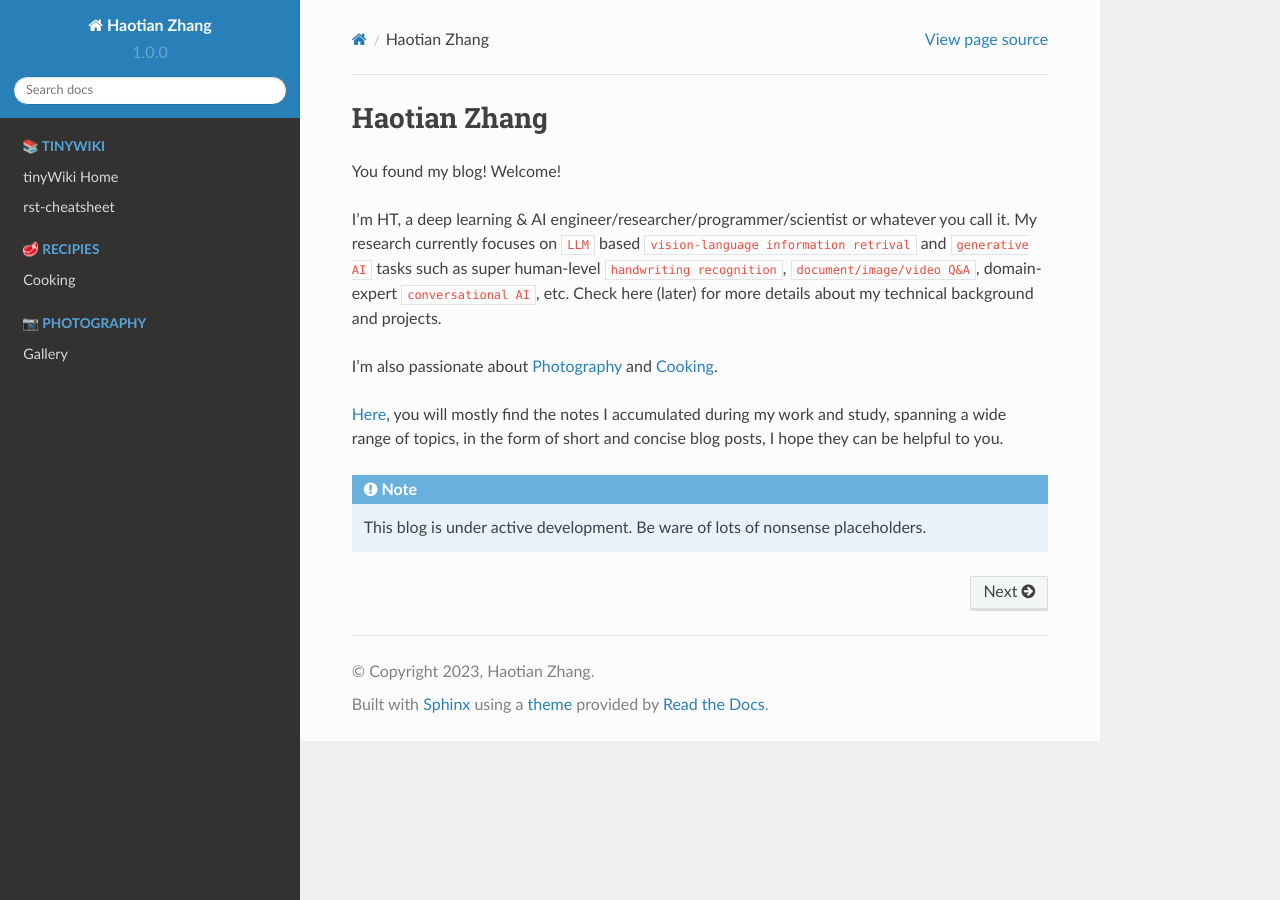
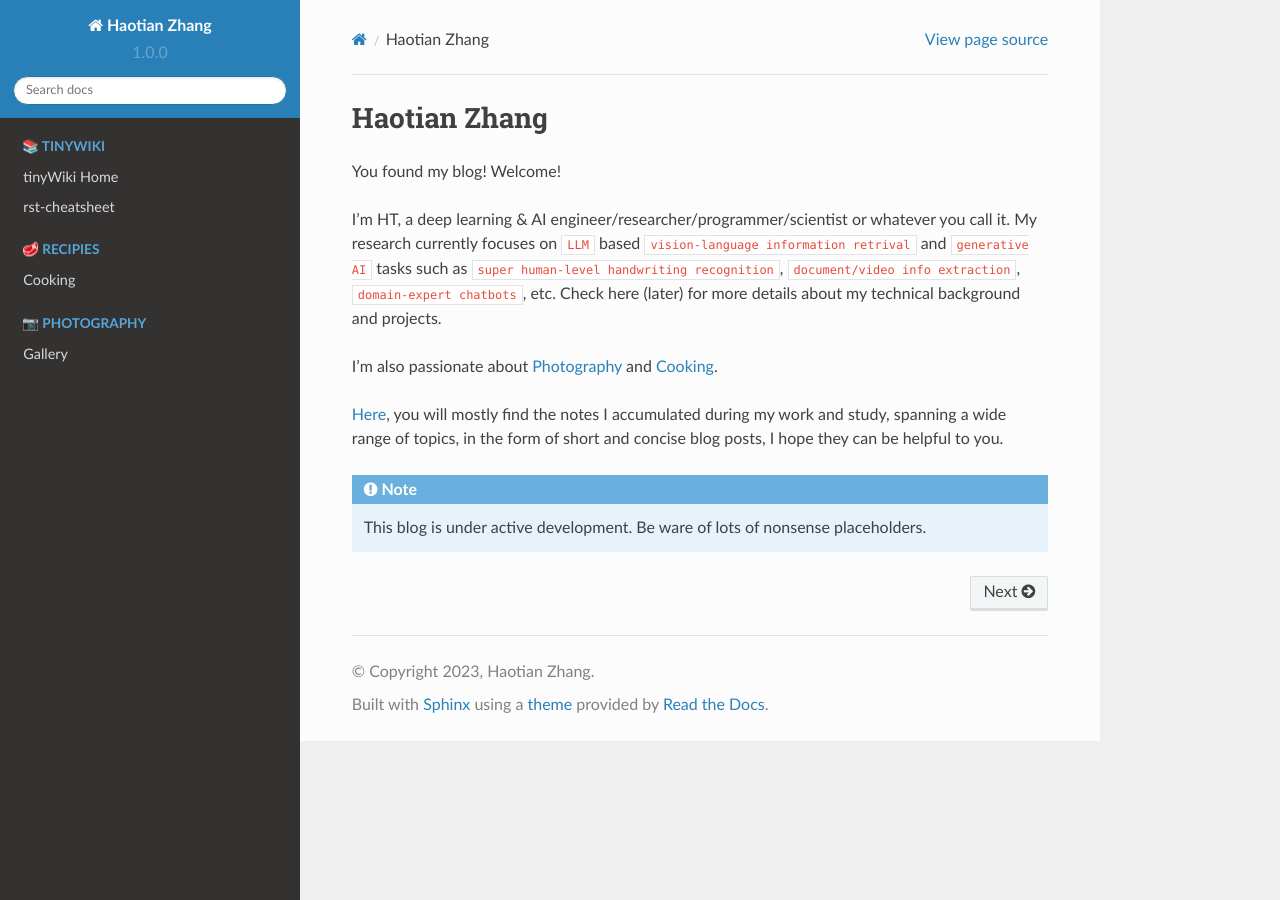
Before and after one commit to HTplex/htplex.readthedoc.io, a Sphinx documentation site: the page built from docs/source/index.rst, in a window 1280 px wide. Built offline with Sphinx 7.4.7 and the Read the Docs theme 2.0.0, drawn with Linux system fonts in a browser that asks for light colours.

Commit message:
rework main index

```diff
--- a/docs/source/index.rst
+++ b/docs/source/index.rst
@@ -34,8 +34,8 @@ You found my blog! Welcome!
 
 I'm HT, a deep learning & AI engineer/researcher/programmer/scientist or whatever you call it.
 My research currently focuses on ``LLM`` based ``vision-language information retrival`` and ``generative AI`` tasks such as
-super human-level ``handwriting recognition``, ``document/image/video Q&A``,
-domain-expert ``conversational AI``, etc. Check here (later)
+``super human-level handwriting recognition``, ``document/video info extraction``,
+``domain-expert chatbots``, etc. Check here (later)
 for more details about my technical background and projects.
 
 I'm also passionate about `Photography <https://gallery.htplex.io>`_ and :doc:`Cooking </food/index>`.
```
